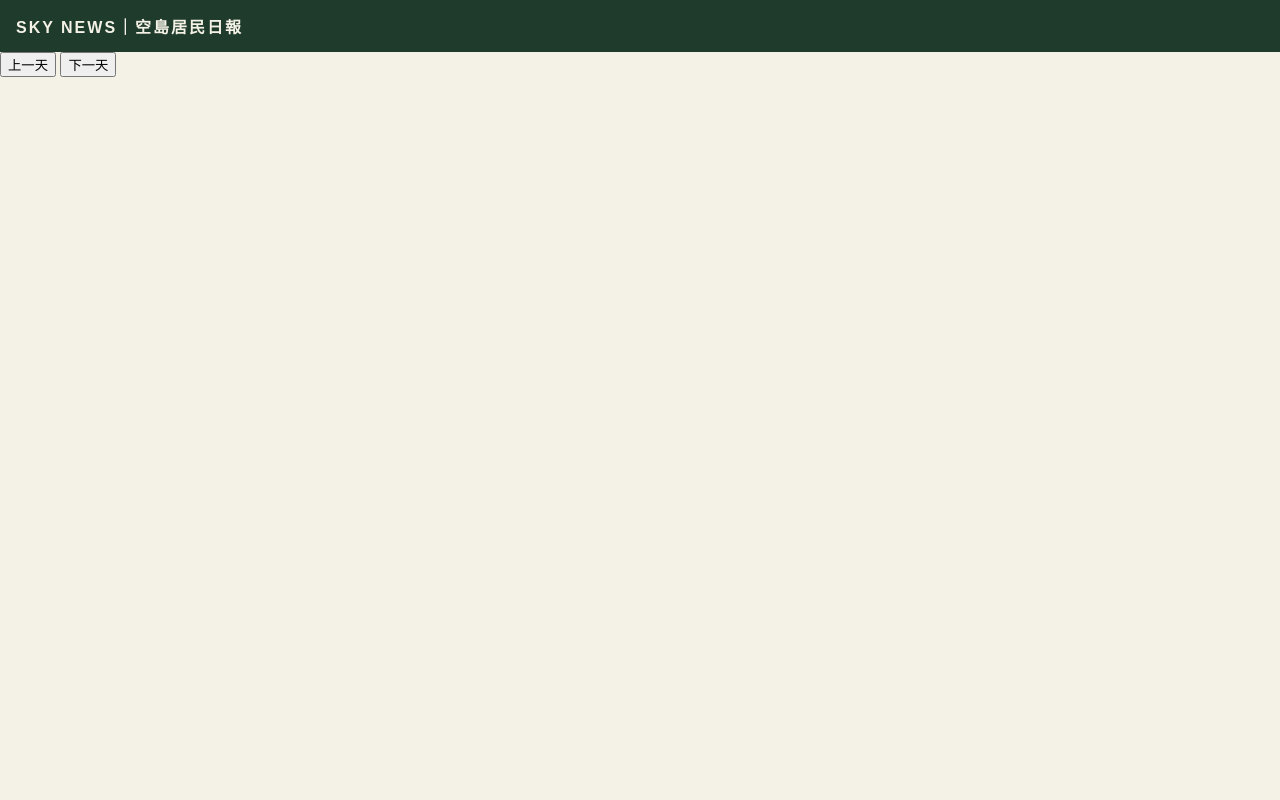
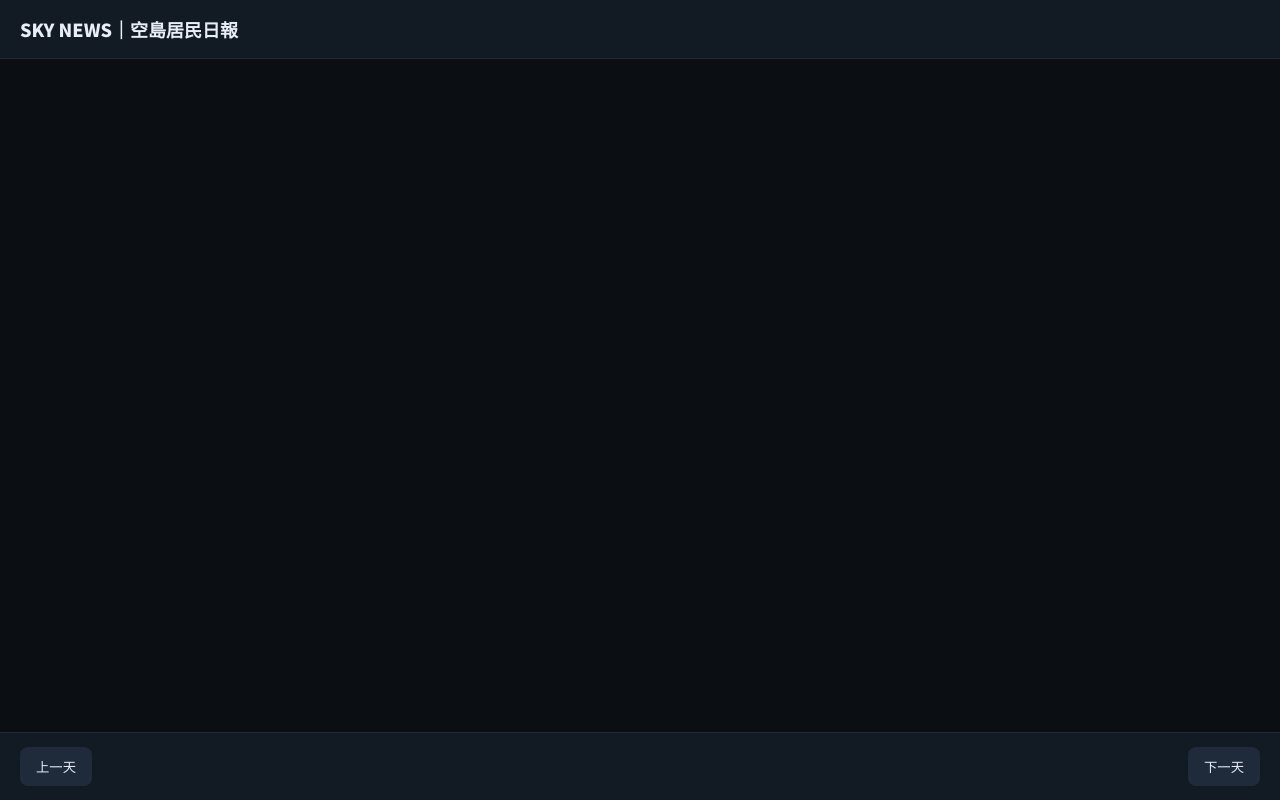
Before and after one commit to Adi-0504/skynews, a plain HTML site: page index.html in a window 1280 px wide. Drawn offline with Linux system fonts and the light colour scheme; files that its build step writes are made by us from their sources; files whose address does not match are found by name.

Commit message:
Update style.css

```diff
--- a/css/style.css
+++ b/css/style.css
@@ -1,77 +1,76 @@
-html, body {
-  margin: 0;
-  padding: 0;
-  height: 100%;
-  background: #f4f1e6;
-  font-family: "Arial";
+body{
+  margin:0;
+  background:#0b0f14;
+  color:#e8eef6;
+  font-family:"Noto Sans TC", sans-serif;
 }
 
-/* 🧱 主容器 */
-.tv-container {
-  height: 100vh;
-  display: flex;
-  flex-direction: column;
+/* 主容器 */
+.app{
+  height:100vh;
+  display:flex;
+  flex-direction:column;
 }
 
-/* 📡 頂部 */
-.topbar {
-  height: 52px;
-  background: #1f3b2c;
-  color: #f4f1e6;
-  display: flex;
-  align-items: center;
-  padding: 0 16px;
-  font-weight: bold;
-  letter-spacing: 2px;
-  position: relative;
-}
-
-/* ⏰ 時間（右上） */
-#stats {
-  position: absolute;
-  right: 16px;
-  top: 8px;
-  font-size: 12px;
-  text-align: right;
-  line-height: 1.2;
-}
-
-/* 📰 主新聞區 */
-.news-panel {
-  flex: 1;
-  overflow-y: auto;
-  padding: 18px;
-}
-
-/* 🧾 新聞卡 */
-.news-item {
-  background: white;
-  border-left: 4px solid #1f3b2c;
-  padding: 14px;
-  margin-bottom: 12px;
-  border-radius: 6px;
+/* 上方欄 */
+.topbar{
+  display:flex;
+  justify-content:space-between;
+  align-items:center;
+  padding:16px 20px;
+  background:#121a24;
+  border-bottom:1px solid #1f2a3a;
 }
 
 /* 標題 */
-.news-title {
-  font-weight: bold;
-  color: #1f3b2c;
-  margin-bottom: 6px;
+.title{
+  font-size:18px;
+  font-weight:900;
+}
+
+/* 時間 */
+.time{
+  font-size:14px;
+  opacity:0.7;
 }
 
 /* 內容 */
-.news-content {
-  white-space: pre-line;
-  color: #333;
-  line-height: 1.6;
+.content{
+  flex:1;
+  overflow:auto;
+  padding:28px;
+  max-width:860px;
+  margin:auto;
 }
 
-/* 🚨 BREAKING */
-#breaking {
-  display: none;
-  background: #8b1e1e;
-  color: white;
-  padding: 10px;
-  margin-bottom: 12px;
-  border-radius: 6px;
+/* 標題 */
+.headline{
+  font-size:30px;
+  font-weight:900;
+  margin-bottom:18px;
 }
+
+/* 內文 */
+.content p{
+  font-size:18px;
+  line-height:2.1;
+}
+
+/* 底部 */
+.footer{
+  display:flex;
+  justify-content:space-between;
+  padding:14px 20px;
+  background:#121a24;
+  border-top:1px solid #1f2a3a;
+}
+
+/* 按鈕 */
+button{
+  background:#1f2a3a;
+  border:none;
+  color:#e8eef6;
+  padding:10px 16px;
+  border-radius:8px;
+  font-family:"Noto Sans TC", sans-serif;
+}
```
